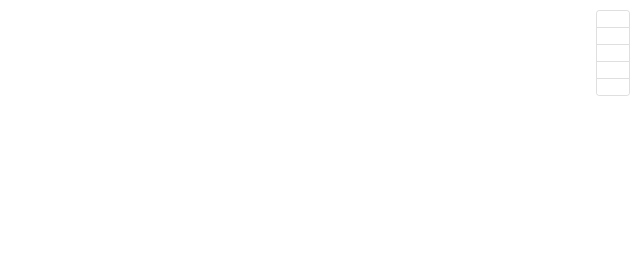
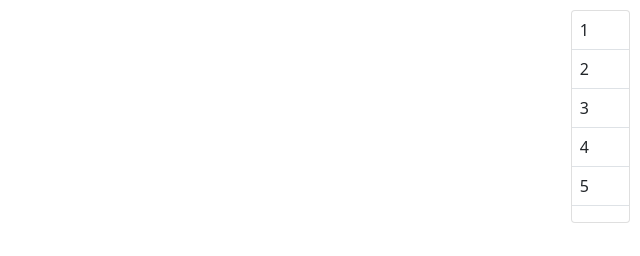
Before and after one commit to h4ctar/car-game, a website built with webpack: page static/index.html in a window 1280 px wide. Shown: the top 256 px of the page, 640-1280 px from the left. Built offline with nearby package versions, Linux system fonts and the light colour scheme.

Commit message:
scoreboard

```diff
--- a/src/car.js
+++ b/src/car.js
@@ -63,7 +63,9 @@ exports.Car = class Car {
     return {
       id: this.id,
       username: this.username,
+
       histories: this.histories,
+      inputEvents: this.inputEvents,
 
       score: this.score,
       health: this.health,
@@ -82,6 +84,7 @@ exports.Car = class Car {
 
   deserialize(event, currentSimStep) {
     this.histories = event.histories;
+    this.inputEvents = event.inputEvents;
 
     this.score = event.score;
     this.health = event.health;
--- a/src/client.js
+++ b/src/client.js
@@ -16,6 +16,13 @@ const usernameInput = /** @type { HTMLInputElement} */ (document.getElementById(
 const infoCard = document.getElementById('info-card');
 const scoreSpan = /** @type { HTMLSpanElement } */ (document.getElementById('score-span'));
 const healthSpan = /** @type { HTMLSpanElement } */ (document.getElementById('health-span'));
+const scoreboardTableBody = /** @type { HTMLTableSectionElement } */ (document.getElementById('scoreboard-tbody'));
+[1, 2, 3, 4, 5].forEach((i) => {
+  const row = scoreboardTableBody.insertRow();
+  row.insertCell().textContent = String(i);
+  row.insertCell();
+  row.insertCell();
+});
 
 const socket = io.connect({ query: `id=${myId}` });
 socket.on('disconnect', () => {
@@ -125,6 +132,15 @@ socket.on('health', (event) => {
   }
 });
 
+socket.on('scoreboard', (scoreboard) => {
+  scoreboard.forEach((entry, index) => {
+    const row = scoreboardTableBody.rows[index];
+    row.cells[1].textContent = entry.username;
+    row.cells[2].textContent = entry.score;
+    // todo: hide remaining rows
+  });
+});
+
 const checkInput = () => {
   if (myCar) {
     let dirty = false;
--- a/static/index.html
+++ b/static/index.html
@@ -42,13 +42,9 @@
   </div>
 
   <div id="scoreboard-card" class="card">
-    <ul class="list-group list-group-flush">
-      <li id="scoreboard-li-1" class="list-group-item"></li>
-      <li id="scoreboard-li-2" class="list-group-item"></li>
-      <li id="scoreboard-li-3" class="list-group-item"></li>
-      <li id="scoreboard-li-4" class="list-group-item"></li>
-      <li id="scoreboard-li-5" class="list-group-item"></li>
-    </ul>
+    <table class="table">
+      <tbody id="scoreboard-tbody"></tbody>
+    </table>
   </div>
 
   <script src="main.js" type="module"></script>
```
Also changed, not shown: src/server.js (+19 -0 lines).
